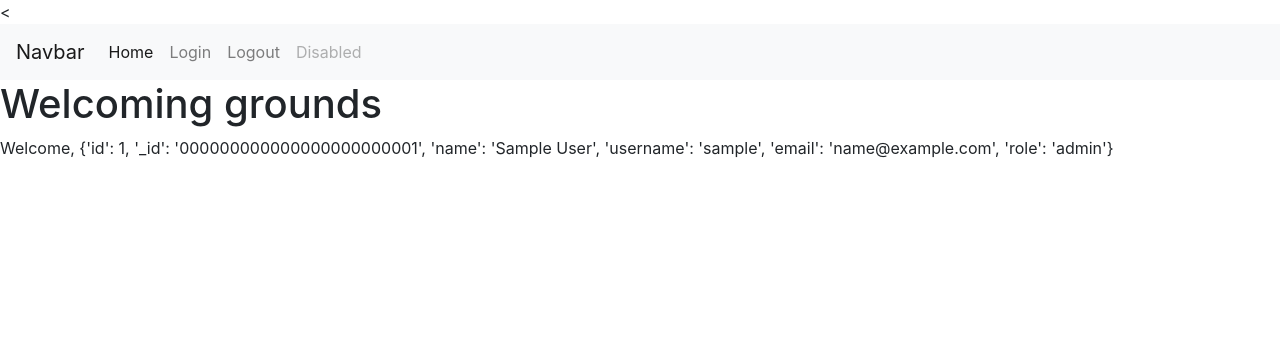
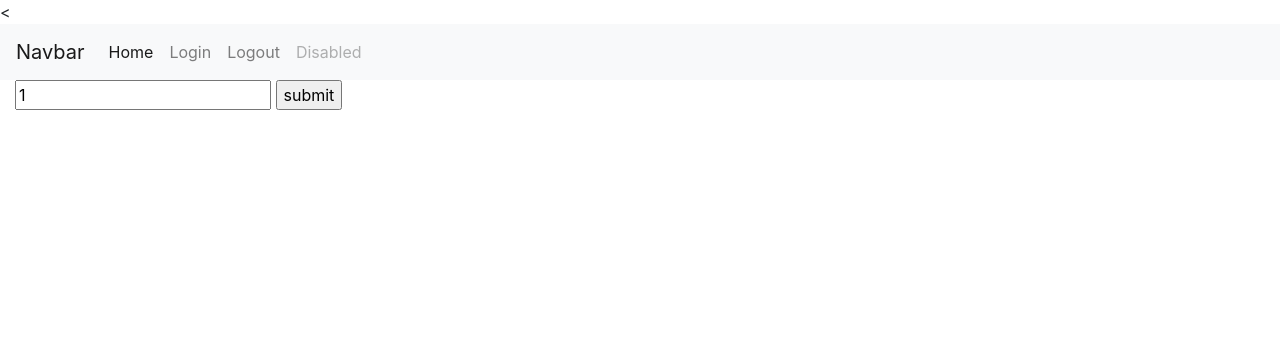
Before and after one commit to sbeli015/El-Nino, a Flask app: page /user in a window 1280 px wide. Shown: the top 340 px of the page. Run offline with Flask 2, Linux system fonts and the light colour scheme; the visitor is signed in with stand-in values (Sample User, id 1); some libraries are stand-ins or nearby versions.

Commit message:
Tutorial 7
EnderChamp

```diff
--- a/app.py
+++ b/app.py
@@ -3,6 +3,8 @@ from flask_mysqldb import MySQL
 
 app=Flask(__name__)
 app.secret_key = "password"
+
+db = MySQL(app)
 
 @app.route("/")
 def sendhome():
@@ -25,11 +27,21 @@ def login():
             return redirect(url_for("user"))
         return render_template("log.html")
 
-@app.route("/user")
+@app.route("/user", methods=["POST", "GET"])
 def user():
+    stance= None
     if "user" in session:
         user = session["user"]
-        return render_template("user.html",user=user)
+
+        if request.method == "POST":
+            stance = request.form["stance"]
+            session["stance"] = stance
+            flash("Your stance has been entered!")
+        else:
+            if "stance" in session:
+                stance = session["stance"]
+
+        return render_template("user.html",stance=stance)
     else:
         flash("You aren't a Member yet.")
         return redirect(url_for("login"))
@@ -40,6 +52,7 @@ def logout():
         user = session["user"]
         flash(f"Hope you enjoyed your stay, {user}!", "info")
     session.pop("user", None)
+    session.pop("class", None)
     return redirect(url_for("login"))
 
 if __name__ == "__main__":
--- a/templates/base.html
+++ b/templates/base.html
@@ -20,9 +20,11 @@
         </div>
       </div>
     </nav>
-    <h1>Welcoming grounds</h1>
+
+    <div class="container-fluid">
     {% block content %}
     {% endblock %}
+    </div>
     <script src="https://code.jquery.com/jquery-3.3.1.slim.min.js"integrity="sha384-q8i/X+965DzO0rT7abK41JStQIAqVgRVzpbzo5smXKp4YfRvH+8abtTE1Pi6jizo"crossorigin="anonymous"></script><script src="https://cdnjs.cloudflare.com/ajax/libs/popper.js/1.14.7/umd/popper.min.js" integrity="sha384-UO2eT0CpHqdSJQ6hJty5KVphtPhzWj9WO1clHTMGa3JDZwrnQq4sF86dIHNDz0W1" crossorigin="anonymous"></script><script src="https://stackpath.bootstrapcdn.com/bootstrap/4.3.1/js/bootstrap.min.js" integrity="sha384-JjSmVgyd0p3pXB1rRibZUAYoIIy6OrQ6VrjIEaFf/nJGzIxFDsf4x0xIM+B07jRM" crossorigin="anonymous"></script>
   </body>
 </html>
--- a/templates/user.html
+++ b/templates/user.html
@@ -1,5 +1,5 @@
 {%extends "base.html" %}
-{%block title%}Adventurer{%endblock%}
+{%block title%}Choose Your Path{%endblock%}
 {%block content%}
 {% with messages =get_flashed_messages()%}
   {% if messages %}
@@ -8,5 +8,8 @@
     {% endfor %}
   {%endif%}
 {%endwith%}
-<p> Welcome, {{user}} </p>
+<form action="#" method="POST">
+  <input type="stance" name="stance" placeholder="Enter Stance" value="{{stance if stance}}"/>
+  <input type="submit" value="submit"/>
+</form>
 {% endblock %}
```
